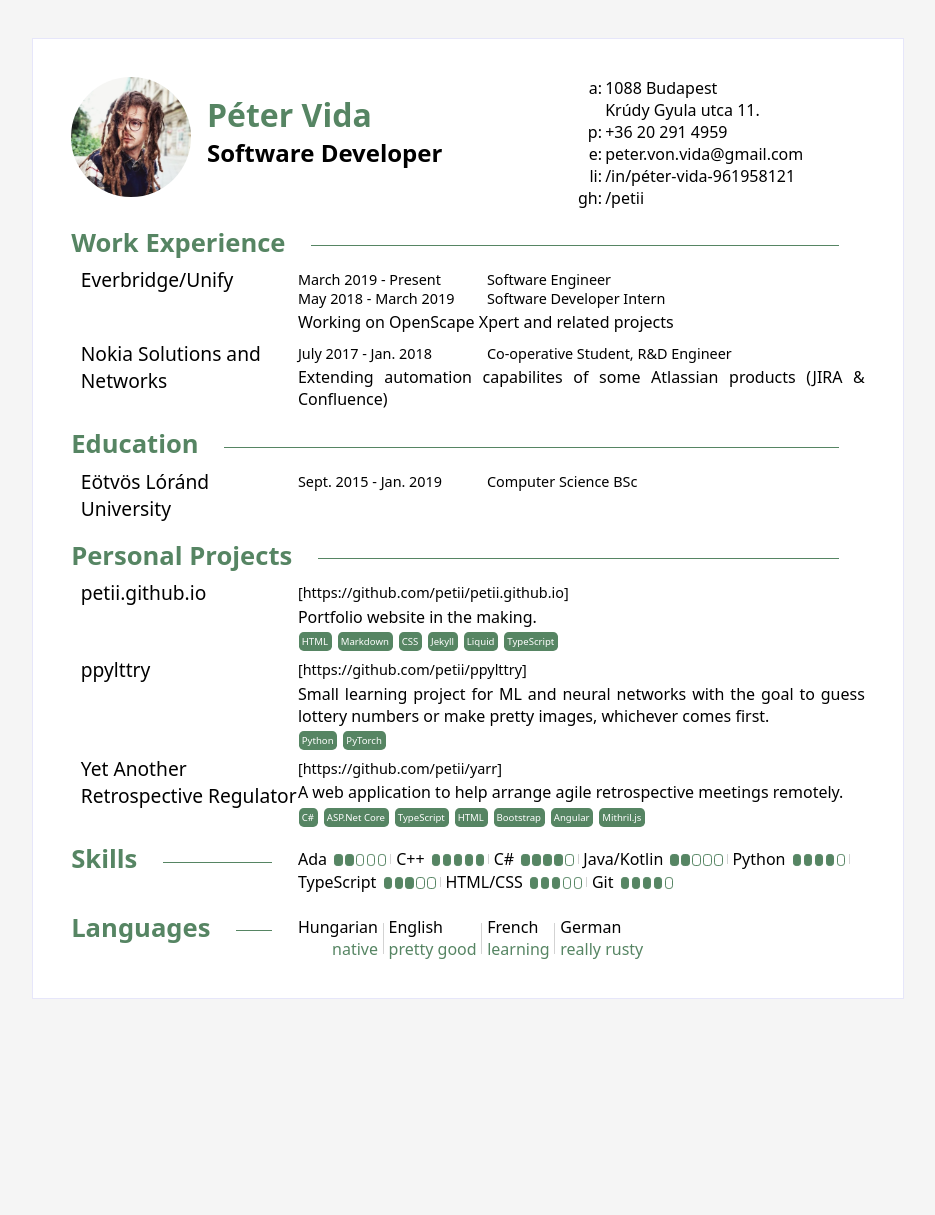
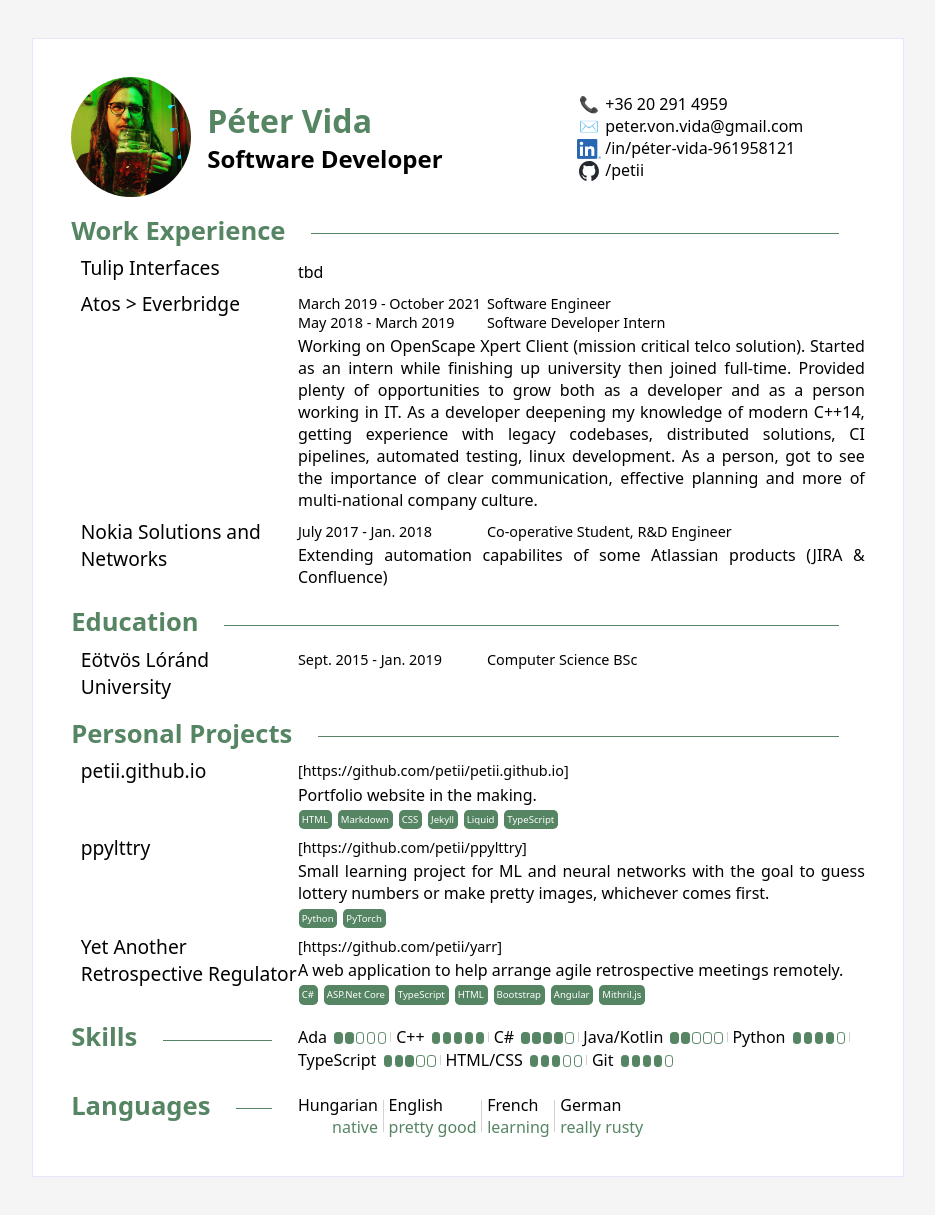
Before and after one commit to petii/petii.github.io, a Jekyll site: the page built from resume.html, in a window 1280 px wide. Shown: the whole page, without its empty margins (172-1107 px from the left). Built offline with Jekyll 4.4.1, drawn with Linux system fonts in a browser that asks for light colours; before the commit the page ends 1037 px from its top, so only the background shows below that.

Commit message:
adjust header

```diff
--- a/_data/resume.yaml
+++ b/_data/resume.yaml
@@ -1,27 +1,46 @@
 name: "Péter Vida"
 profession: "Software Developer"
 contact:
-  address: "1088 Budapest, Krúdy Gyula utca 11."
-  phone:
-    personal: "+36 20 291 4959"
-  email:
-    personal: "peter.von.vida@gmail.com"
-  socials:
-    - site:    "https://www.linkedin.com"
-      display: "li:"
-      user:    "/in/péter-vida-961958121"
-    - site:    "https://github.com"
-      display: "gh:"
-      user:    "/petii"
+  - phone:
+    icon: 📞
+    display: "+36 20 291 4959"
+    value: "tel:+36-20-291-4959"
+  - email:
+    icon: ✉️
+    display: "peter.von.vida@gmail.com"
+    value: "mailto:peter.von.vida@gmail.com"
+  - linkedin:
+    icon: >-
+      <img class="icon" src="/assets/resume/LinkedIn-Logos/LI-In-Bug.png" />
+    display: "/in/péter-vida-961958121"
+    value: "https://www.linkedin.com/in/péter-vida-961958121"
+  - github:
+    icon: >-
+      <img class="icon" src="/assets/resume/github-mark/github-mark.svg" />
+    display: "/petii"
+    value: "https://github.com/petii"
 
 jobs:
-  - name: "Everbridge/Unify"
-    desc: "Working on OpenScape Xpert and related projects"
+  - name: "Tulip Interfaces"
+    desc: >-
+      tbd
+  - name: "Atos > Everbridge"
+    desc: >-
+      Working on OpenScape Xpert Client (mission critical telco solution).
+      Started as an intern while finishing up university then joined full-time.
+      Provided plenty of opportunities to grow both as a developer and as a
+      person working in IT.
+      As a developer deepening my knowledge of modern C++14, getting experience
+      with legacy codebases, distributed solutions, CI pipelines, automated
+      testing, linux development.
+      As a person, got to see the importance of clear communication, effective
+      planning and more of multi-national company culture.
     positions:
-      - date:  "March 2019 - Present"
+      - date:  "March 2019 - October 2021"
         title: "Software Engineer"
       - date:  "May 2018 - March 2019"
         title: "Software Developer Intern"
+    tech: [C++, Qt, CMake, Java, Jenkins]
   - name: "Nokia Solutions and Networks"
     desc: >-
       Extending automation capabilites of some Atlassian products
@@ -29,6 +48,7 @@ jobs:
     positions:
       - date:  "July 2017 - Jan. 2018"
         title: "Co-operative Student, R&D Engineer"
+    tech: [Groovy, HTML, ]
 
 education:
   - school: "Eötvös Lóránd University"
--- a/assets/resume/resume-style.scss
+++ b/assets/resume/resume-style.scss
@@ -70,26 +70,35 @@ header > img {
   max-height: 120px;
 }
 header > .name {
-  grid-area: name;
 
-  margin: 1em;
+  margin-top: auto;
+  margin-bottom: auto;
+  margin-left: 1em;
 }
 header > .name > h1 {
   color: var(--accent-color);
 }
 header > .contact {
   grid-area: contact;
+
+  margin-top: auto;
+  margin-bottom: auto;
 }
 .contact > .contact-item {
   display: grid;
-  grid-template-areas: "key value";
+  grid-template-areas: "icon value";
   grid-template-columns: 1fr 10fr;
   grid-column-gap: 0.2em;
 }
-.contact-item > .key {
-  grid-area: key;
+.contact-item > .icon {
+  grid-area: icon;
 
-  text-align: right;
+  text-align: center;
+
+  img.icon {
+    vertical-align: bottom;
+    max-height: 0.9lh;
+  }
 }
 .contact-item > .value {
   grid-area: value;
--- a/resume.html
+++ b/resume.html
@@ -20,31 +20,11 @@ email-type: personal
         <h2>{{ resume.profession }}</h2>
       </div>
       <div class="contact">
-        {% assign contact = resume.contact %}
-        <div class="contact-item">
-          <span class="key">a:</span>
-          {% assign address_parts = contact.address | split: ", " %}
-          <span class="value">
-            {% for a in address_parts %}
-              <span>{{ a }}</span>
-            {% endfor %}
-            <!-- {{ contact.address }} -->
-          </span>
-        </div>
-        <div class="contact-item">
-          <span class="key">p:</span>
-          <span class="value">{{ contact.phone[page.phone-type] }}</span>
-        </div>
-        <div class="contact-item">
-          <span class="key">e:</span>
-          {% assign mail = contact.email[page.email-type] %}
-          <span class="value"><a href="mailto:{{ mail }}">{{ mail }}</a></span>
-        </div>
-        {% for social in contact.socials %}
-        <div class="contact-item">
-          <span class="key">{{ social.display }}</span>
-          <span class="value"><a href="{{social.site}}{{social.user}}">{{social.user}}</a></span>
-        </div>
+        {% for contact in resume.contact %}
+          <div class="contact-item">
+            <span class="icon">{{ contact.icon }}</span>
+            <span class="value"><a href="{{ contact.value }}">{{ contact.display }}</a></span>
+          </div>
         {% endfor %}
       </div>
     </header>
```
Also changed, not shown: assets/resume/LinkedIn-Logos/LI-In-Bug.png (added), assets/resume/github-mark/github-mark.svg (added), assets/resume/image.jpeg.
